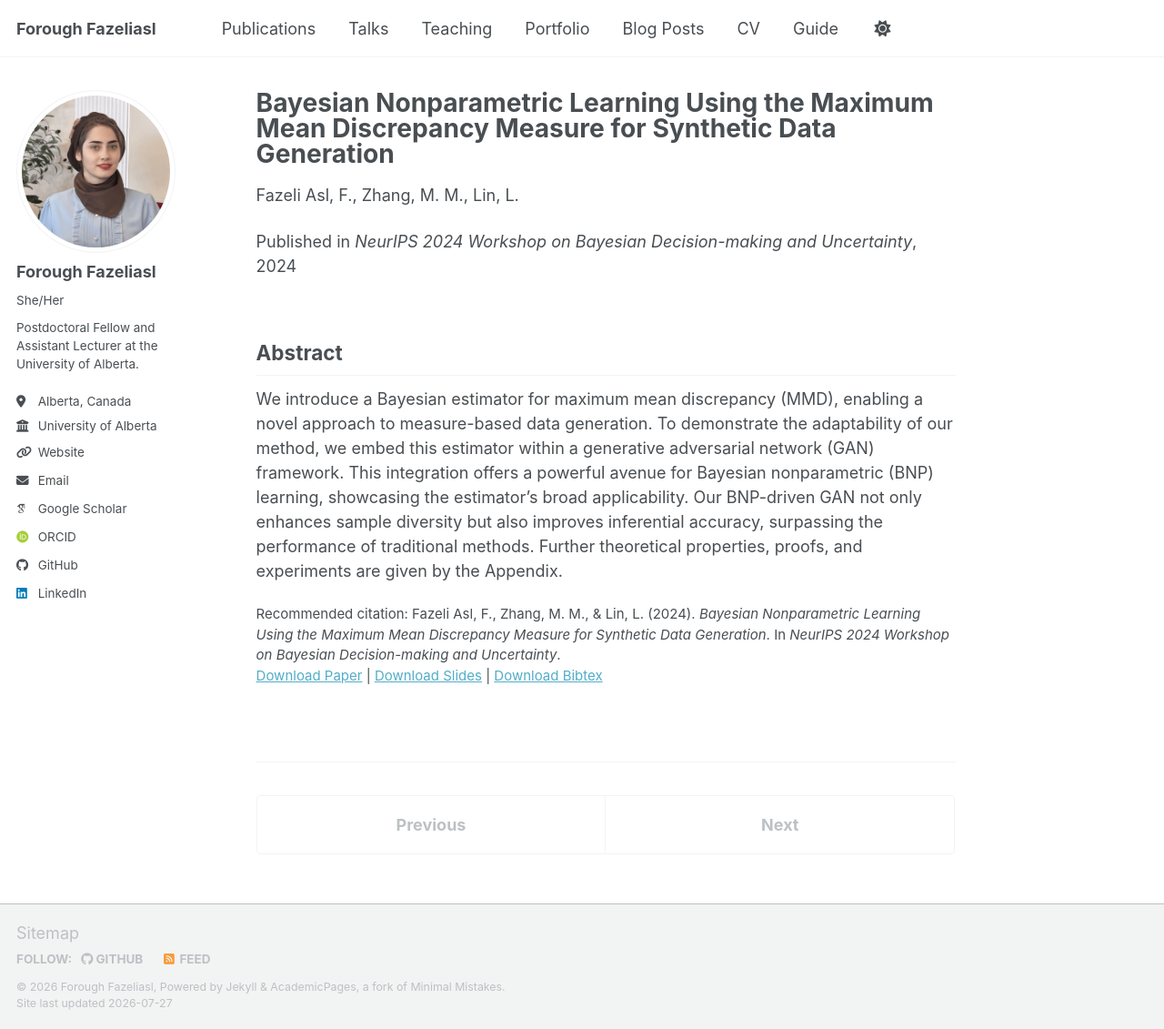
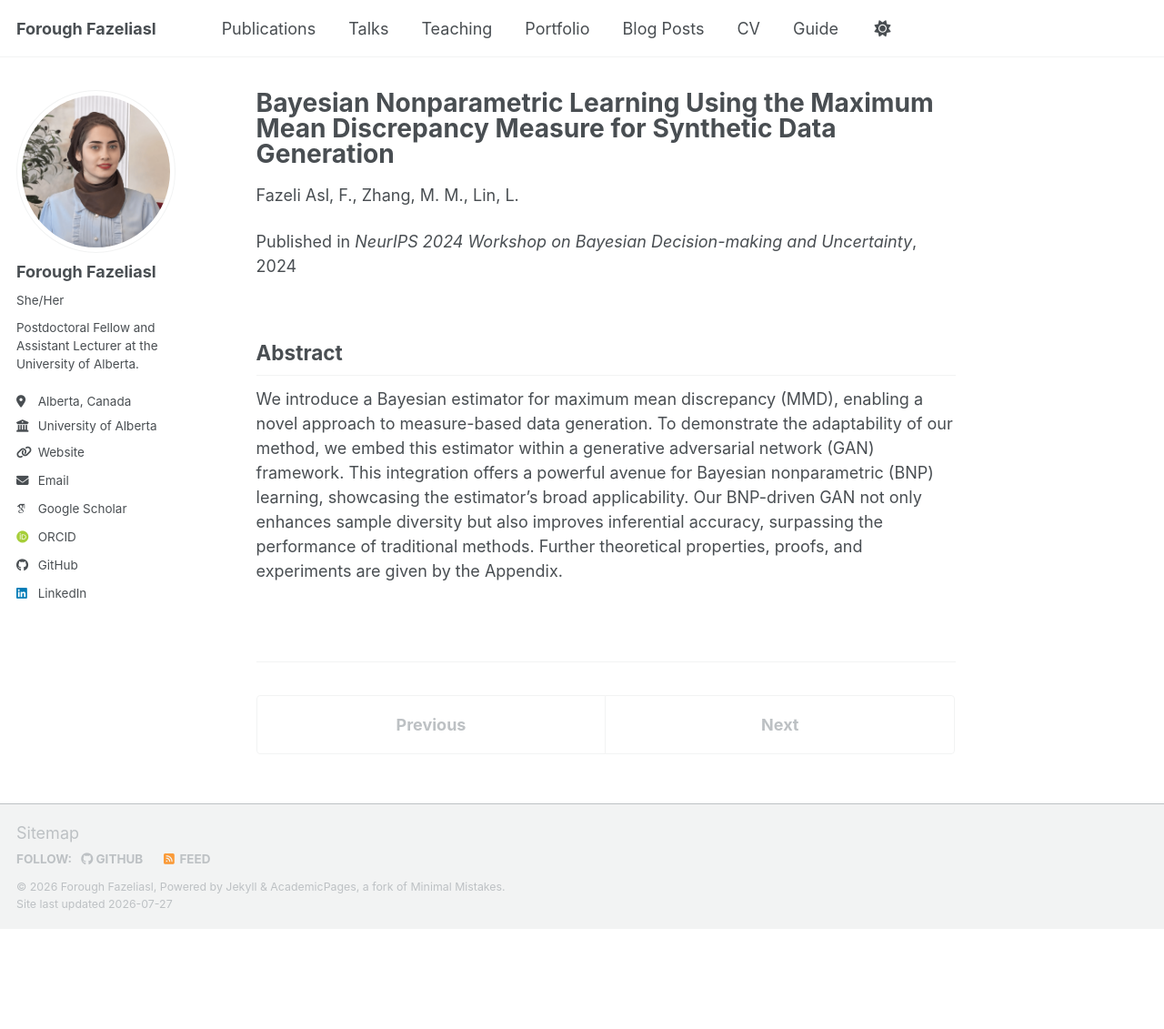
Before and after one commit to ForoughFazeliasl/ForoughFazeliasl.github.io, a Jekyll site: the page built from _publications/2024-12-01-bnp-mmd-synthetic-data.md, in a window 1280 px wide and 1131 px high. Shown: the whole window at 91% size. Built offline with Jekyll 4.4.1, drawn with Linux system fonts in a browser that asks for light colours; some web fonts are replaced; a script bundle is joined from its source files by our own code; library files that are not in the unit come from our copies.

Commit message:
Update 2024-12-01-bnp-mmd-synthetic-data.md

```diff
--- a/_publications/2024-12-01-bnp-mmd-synthetic-data.md
+++ b/_publications/2024-12-01-bnp-mmd-synthetic-data.md
@@ -8,9 +8,6 @@ excerpt: "We propose a Bayesian nonparametric framework based on the maximum mea
 date: 2024-12-01
 venue: "NeurIPS 2024 Workshop on Bayesian Decision-making and Uncertainty"
 paperurl: "https://openreview.net/pdf?id=bXAR2BOFJJ"
-slidesurl: ""
-bibtexurl: ""
-citation: 'Fazeli Asl, F., Zhang, M. M., & Lin, L. (2024). <i>Bayesian Nonparametric Learning Using the Maximum Mean Discrepancy Measure for Synthetic Data Generation</i>. In <i>NeurIPS 2024 Workshop on Bayesian Decision-making and Uncertainty</i>.'
 ---
 
 ## Abstract
```
